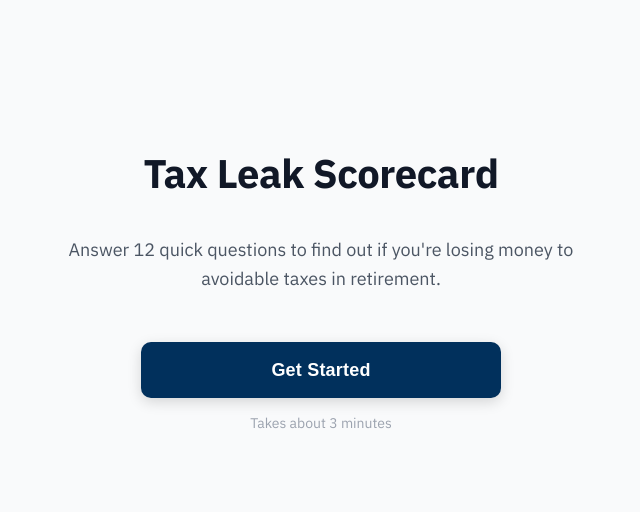
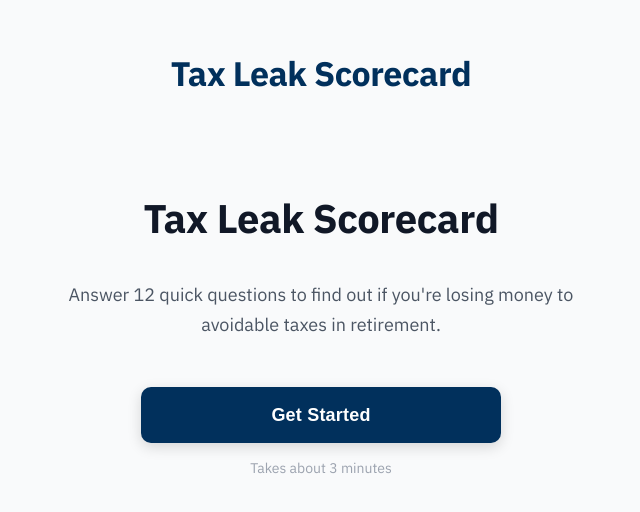
Before and after one commit to MrGIue/tax-leak-scorecard, a Next.js app: page /oaks in a window 1280 px wide. Shown: the part 124-636 px from the top of the page, without its empty margins (319-959 px from the left). Built offline with nearby package versions, Linux system fonts and the light colour scheme.

Commit message:
Add scorecard title above quiz card

```diff
--- a/src/components/ScorecardQuiz.tsx
+++ b/src/components/ScorecardQuiz.tsx
@@ -93,6 +93,19 @@ export default function ScorecardQuiz({ config }: ScorecardQuizProps) {
 
   return (
     <div className="min-h-screen bg-[#f9fafb] flex flex-col items-center justify-center px-4 py-10">
+      <h1
+        style={{
+          fontSize: "clamp(26px, 4vw, 34px)",
+          fontWeight: 700,
+          color: config.branding.primaryColor,
+          letterSpacing: "-0.5px",
+          marginBottom: "24px",
+          textAlign: "center",
+        }}
+      >
+        {config.scorecardTitle}
+      </h1>
+
       {currentProgressStep !== null && (
         <div className="w-full max-w-[720px] mb-6">
           <ProgressBar
```
